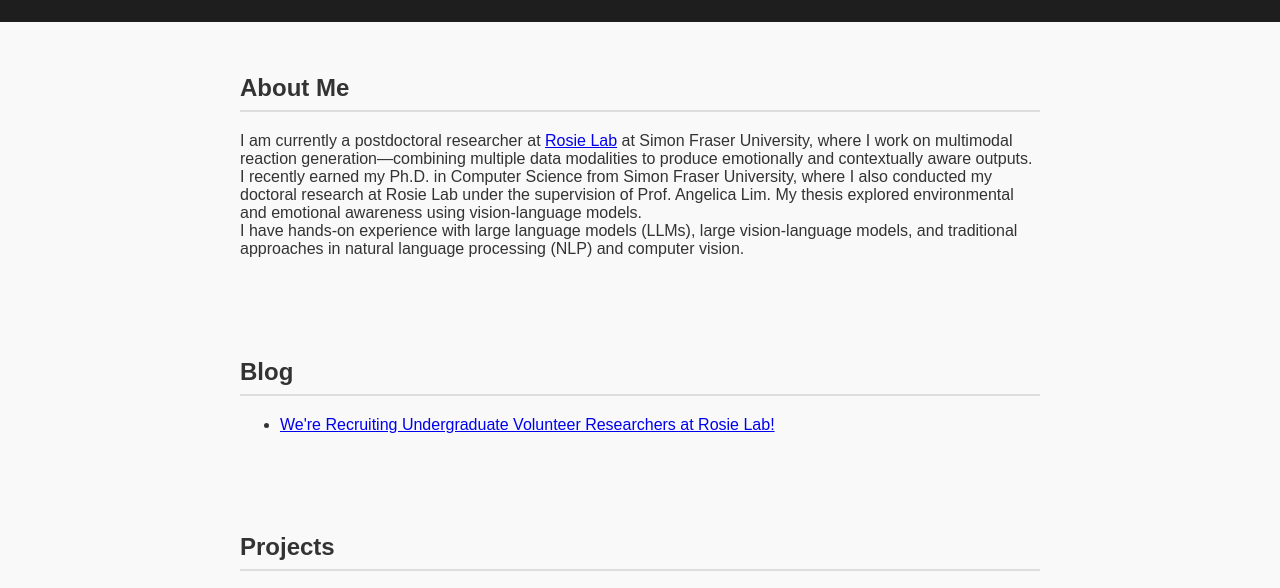
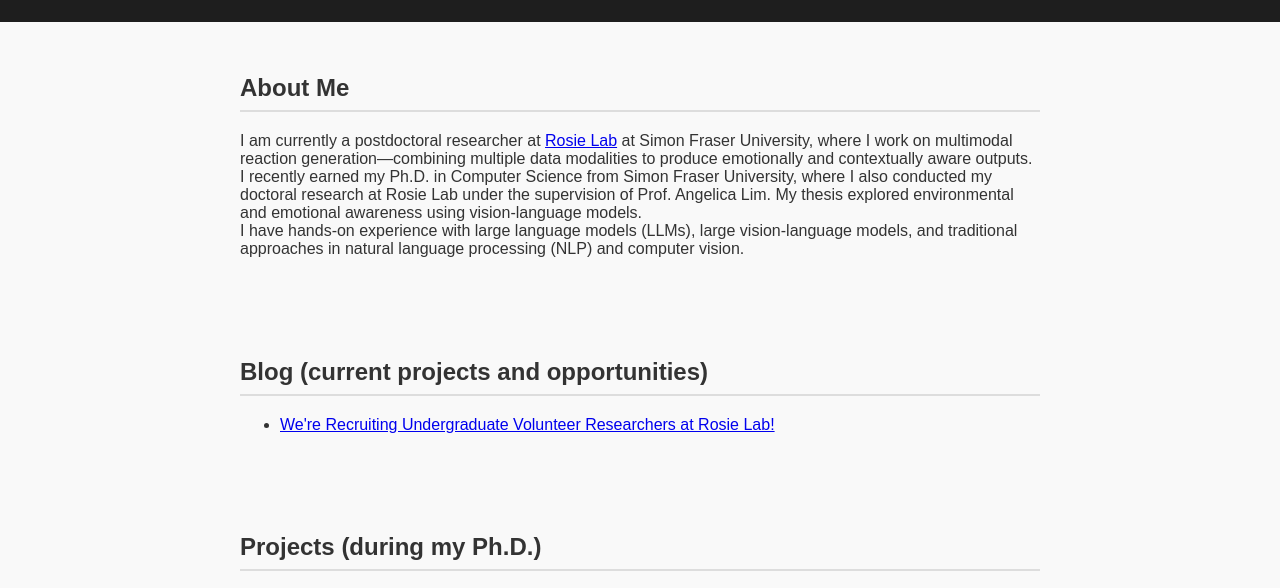
Before and after one commit to yasaman-etesam/yasaman-etesam.github.io, a plain HTML site: page index.html in a window 1280 px wide. Shown: the part 124-712 px from the top of the page. Drawn offline with Linux system fonts and the light colour scheme.

Commit message:
Update index.html

```diff
--- a/index.html
+++ b/index.html
@@ -33,7 +33,7 @@
     </section>
 
     <section id="blog">
-    <h2>Blog</h2>
+    <h2>Blog (current projects and opportunities)</h2>
     <ul>
       <li><a href="blog/post1.html">We're Recruiting Undergraduate Volunteer Researchers at Rosie Lab!</a></li>
 <!--       <li><a href="blog/post2.html">Second blog post title</a></li> -->
@@ -41,7 +41,7 @@
   </section>
 
 <section id="projects">
-  <h2>Projects</h2>
+  <h2>Projects (during my Ph.D.)</h2>
 
 <!--   <div class="project">
     <h3>Multimodal Reaction Generation</h3>
```
